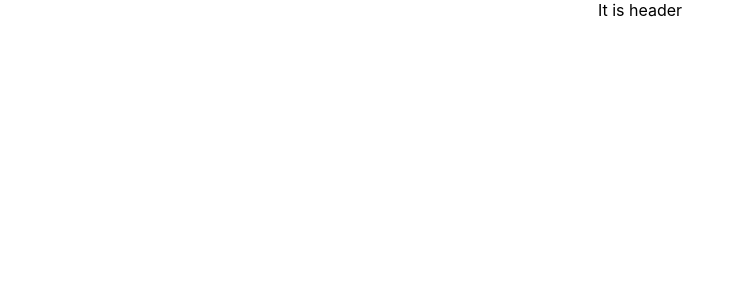
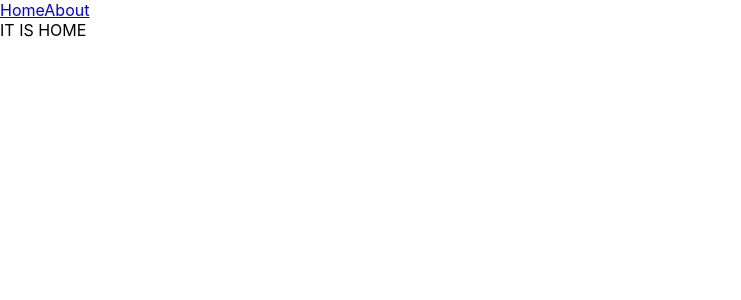
Before and after one commit to Kaowebdesign/topdevnews-react, a React (Create React App) app: page / in a window 1280 px wide. Shown: the top 300 px of the page, without its empty margins (0-741 px from the left). Built offline with nearby package versions, Linux system fonts and the light colour scheme.

Commit message:
add router redux | STARTED KIT is ready

```diff
--- a/src/App.js
+++ b/src/App.js
@@ -1,13 +1,20 @@
 import React from 'react';
-import Header from './components/Header';
-import './App.css';
+import PropTypes from 'prop-types'
+import { ConnectedRouter } from 'connected-react-router'
+import routes from './routes';
 
-function App() {
+const App = ({ history }) => {
   return (
     <div className="App">
-      <Header/>
+      <ConnectedRouter history={history}>
+        { routes }
+      </ConnectedRouter>
     </div>
   );
 }
 
+App.propTypes = {
+  history: PropTypes.object,
+}
+
 export default App;
--- a/src/components/Header.js
+++ b/src/components/Header.js
@@ -1,13 +1,13 @@
 import React from 'react';
+import {Link} from "react-router-dom";
 
-class Header extends React.Component{
-    render(){
-        return(
-            <header>
-                It is header
-            </header>
-        );
-    }
-}
+const Header = () => (
+    <div>
+      <div>
+          <Link to="/">Home</Link>
+          <Link to="/about">About</Link>
+        </div>
+    </div>
+  )
 
 export default Header;
--- /dev/null
+++ b/src/constants/actionType.js
@@ -0,0 +1 @@
+export const ADD_CATEGORY = 'ADD_CATEGORY';
--- a/src/index.js
+++ b/src/index.js
@@ -2,16 +2,17 @@ import React from 'react';
 import ReactDOM from 'react-dom';
 import './index.css';
 import App from './App';
-import { Router } from "react-router-dom"
+import {Provider} from "react-redux";
+import configureStore, {history} from './store';
+
 import * as serviceWorker from './serviceWorker';
-import {createBrowserHistory} from 'history';
 
-const history = createBrowserHistory();
+const store = configureStore();
 
 ReactDOM.render((
-  <Router history={history}>
-    <App />
-  </Router>
+  <Provider store={store}>
+     <App history={history} />
+   </Provider>
 ),document.getElementById('root'));
 
 // If you want your app to work offline and load faster, you can change
--- /dev/null
+++ b/src/page/About.js
@@ -0,0 +1,11 @@
+import React from 'react';
+
+const About = () => {
+  return (
+    <div className="about">
+      IT IS ABOUT
+    </div>
+  );
+}
+
+export default About;
--- /dev/null
+++ b/src/page/Home.js
@@ -0,0 +1,11 @@
+import React from 'react';
+
+const Home = () => {
+  return (
+    <div className="home">
+      IT IS HOME
+    </div>
+  );
+}
+
+export default Home;
--- /dev/null
+++ b/src/reducers/category.js
@@ -0,0 +1,26 @@
+import {
+    ADD_CATEGORY
+} from '../constants/actionType';
+
+const defaultState = {
+    categories:[
+        {
+            id:1,
+            name:'react'
+        },
+        {
+            id:2,
+            name:'vue'
+        }
+    ]
+};
+
+export default (state = defaultState,action) => {
+    switch(action.type){
+        case ADD_CATEGORY:{
+             return state;
+        }
+        default:
+            return state;
+    }
+}
--- /dev/null
+++ b/src/reducers/index.js
@@ -0,0 +1,10 @@
+import {combineReducers} from "redux";
+import { connectRouter } from 'connected-react-router';
+import category from "./category"
+
+const rootReducer = (history) => combineReducers({
+    category,
+    router: connectRouter(history),
+});
+
+export default rootReducer;
--- /dev/null
+++ b/src/routes/index.js
@@ -0,0 +1,17 @@
+import React from 'react';
+import { Route, Switch } from 'react-router';
+import Header from '../components/Header';
+import Home from '../page/Home';
+import About from '../page/About';
+
+const routes = (
+    <div>
+        <Header/>
+        <Switch>
+            <Route exact path="/" component={Home} />
+            <Route path="/about" component={About} />
+        </Switch>
+    </div>
+);
+
+export default routes;
--- /dev/null
+++ b/src/store/index.js
@@ -0,0 +1,34 @@
+import rootReducer from '../reducers';
+import { createBrowserHistory } from 'history';
+import { createStore, applyMiddleware, compose} from 'redux';
+import { routerMiddleware } from 'connected-react-router'
+
+
+
+export const history = createBrowserHistory();
+
+export default function configureStore(initialState){
+
+  // const composeEnhancer = window.__REDUX_DEVTOOLS_EXTENSION_COMPOSE__ || compose;
+
+  const store = createStore(
+    rootReducer(history),
+    initialState,
+    compose(
+      applyMiddleware(
+        routerMiddleware(history),
+      )
+    )
+  );
+
+  // Hot reloading
+  if (module.hot) {
+    // Enable Webpack hot module replacement for reducers
+    module.hot.accept('../reducers', () => {
+      store.replaceReducer(rootReducer(history));
+    });
+  }
+
+  return store;
+
+}
```
Also changed, not shown: package.json (+7 -2 lines), 1 other file (tests, documents, lock files or other folders).
